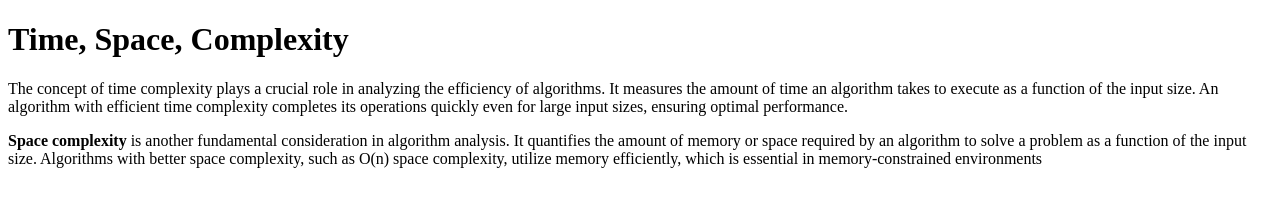
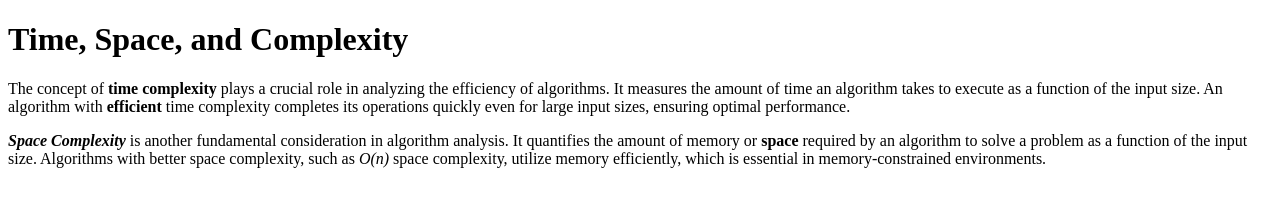
Before and after one commit to acciojob/time-and-space-complexity-Vedprakash321, a website: page main.html in a window 1280 px wide. Drawn offline with Linux system fonts and the light colour scheme.

Commit message:
created a submission

```diff
--- a/main.html
+++ b/main.html
@@ -8,13 +8,18 @@
 
 <body>
 	<!-- the entire body must be written by student -->
-
+<!--
 	<h1>Time, Space, Complexity</h1>
 	<p>The concept of time complexity plays a crucial role in analyzing the efficiency of algorithms. It measures the amount of time an algorithm takes to execute as a function of the input size. An algorithm with efficient time complexity completes its operations quickly even for large input sizes, ensuring optimal performance.</p>
 
 	<p><b>Space complexity</b> is another fundamental consideration in algorithm analysis. It quantifies the amount of memory or space required by an algorithm to solve a problem as a function of the input size. Algorithms with better space complexity, such as O(n) space complexity, utilize memory efficiently, which is essential in memory-constrained environments</p>
 
+	 -->
+	 <h1>Time, Space, and Complexity</h1>
 
+    <p>The concept of <strong>time complexity</strong> plays a crucial role in analyzing the efficiency of algorithms. It measures the amount of time an algorithm takes to execute as a function of the input size. An algorithm with <strong>efficient</strong> time complexity completes its operations quickly even for large input sizes, ensuring optimal performance.</p>
+
+    <p><b><em>Space Complexity</em></b> is another fundamental consideration in algorithm analysis. It quantifies the amount of memory or <strong>space</strong> required by an algorithm to solve a problem as a function of the input size. Algorithms with better space complexity, such as <em>O(n)</em> space complexity, utilize memory efficiently, which is essential in memory-constrained environments.</p>
     <script type="text/javascript" src="./script.js">
 </script>
 
```
